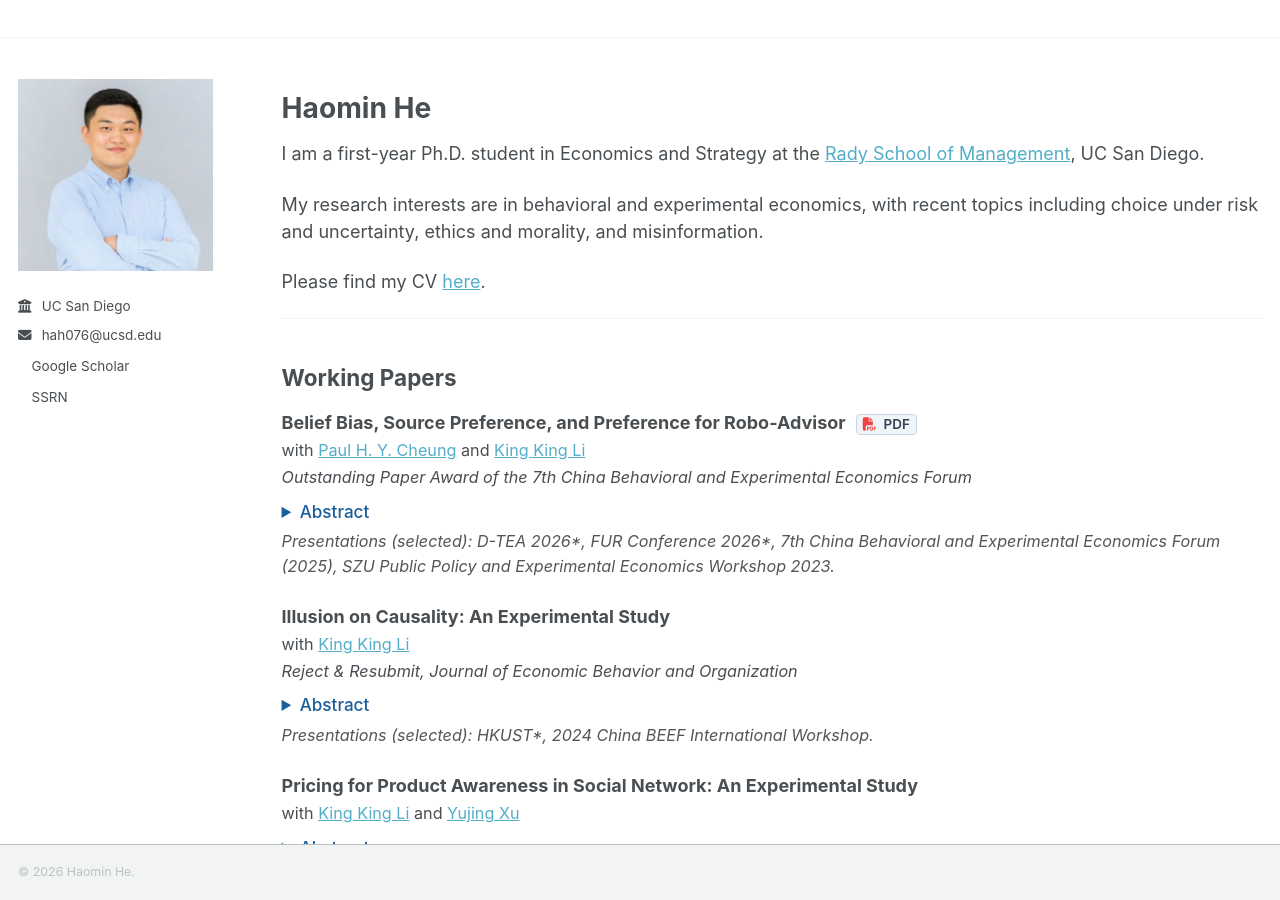
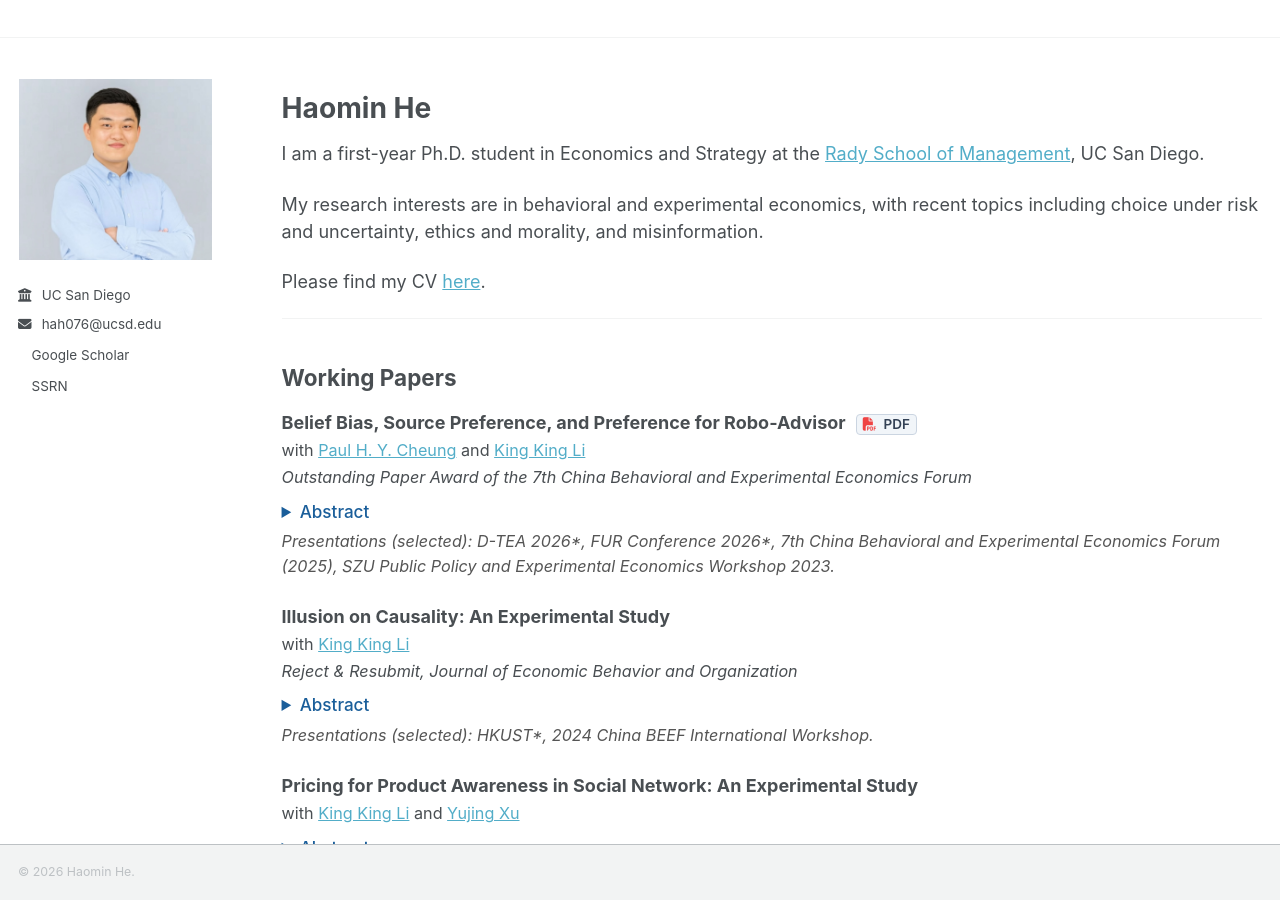
Before and after one commit to haomin-he/haomin-he.github.io, a Jekyll site: the page built from _pages/about.md, in a window 1280 px wide and 900 px high. Built offline with Jekyll 4.4.1, drawn with Linux system fonts in a browser that asks for light colours; a script bundle is joined from its source files by our own code; a style sheet for code colours, icons or effects is not loaded.

Commit message:
Update author-profile.html

```diff
--- a/_includes/author-profile.html
+++ b/_includes/author-profile.html
@@ -26,7 +26,7 @@
     {% if author.avatar contains "://" %}
     	<img src="{{ author.avatar }}" alt="{{ author.name }}" fetchpriority="high" style="width: 130%; max-width: none; margin-left: -15%; height: auto; border-radius: 0; border: none; box-shadow: none; display: block;" />
     {% else %}
-    	<img src="{{ author.avatar | prepend: "/images/" | prepend: base_path }}" alt="{{ author.name }}" fetchpriority="high" style="width: 110%; max-width: none; margin-left: -5%; height: auto; border-radius: 0; border: none; box-shadow: none; display: block;" />
+    	<img src="{{ author.avatar | prepend: "/images/" | prepend: base_path }}" alt="{{ author.name }}" fetchpriority="high" style="width: 104%; max-width: none; margin-left: -2%; height: auto; border-radius: 0; border: none; box-shadow: none; display: block;" />
     {% endif %}
   </div>
 
```
